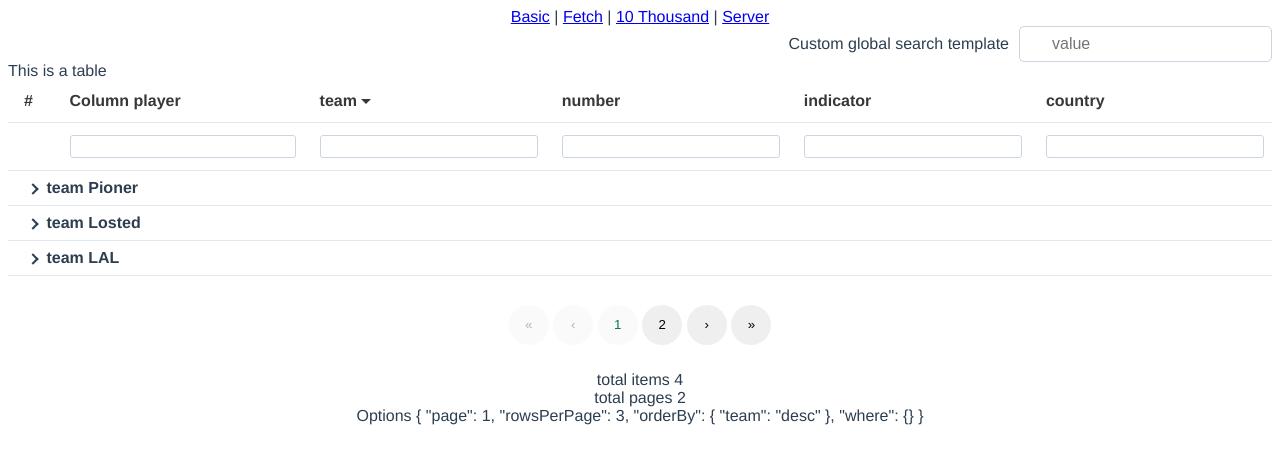
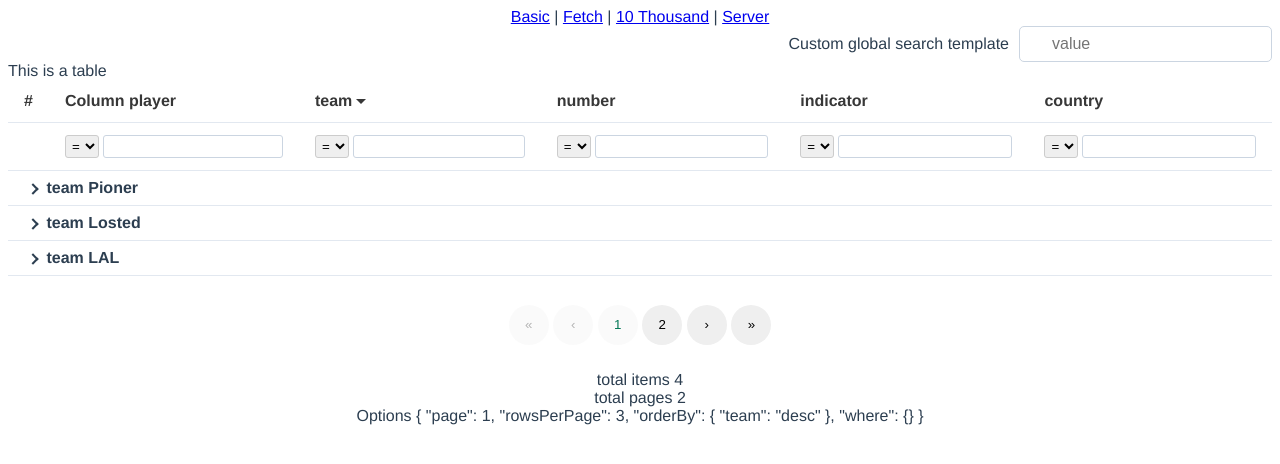
Before and after one commit to d-kochanzhi/cmp-data-table, a Vue app: page / in a window 1280 px wide. Shown: the top 464 px of the page. Built offline with nearby package versions, Linux system fonts and the light colour scheme; the HTML template or start-up script is replaced by a standard one.

Commit message:
adding operator to filters

```diff
--- a/src/components/cmp-table/cmp-table-filter.vue
+++ b/src/components/cmp-table/cmp-table-filter.vue
@@ -1,22 +1,52 @@
 <template>
-  <input
-    class="text-filter"
-    type="text"
-    :value="modelValue"
-    @input="handleInput"
-    @keydown.enter="handleFilter" />
+  <div class="filter-container">
+    <select v-model="filterValue.operator" class="operator-select" @change="handleFilter">
+      <option value="eq">=</option>
+      <option value="lt">&lt;</option>
+      <option value="lte">&le;</option>
+      <option value="gt">&gt;</option>
+      <option value="gte">&ge;</option>
+      <option value="ne">&ne;</option>
+      <option value="lk">*</option>
+    </select>
+    <input
+      class="text-filter"
+      type="text"
+      :value="filterValue.value"
+      @input="handleInput"
+      @keydown.enter="handleFilter" />
+  </div>
 </template>
 
 <script lang="ts">
 import { defineComponent } from 'vue';
+import { FilterValue } from './types/cmp-table';
 
 export default defineComponent({
   name: 'CmpTableFilter',
 
   props: {
     modelValue: {
-      type: String,
+      type: Object as () => FilterValue,
       required: true
+    }
+  },
+
+  data() {
+    return {
+      filterValue: {
+        value: '',
+        operator: 'eq'
+      } as FilterValue
+    }
+  },
+
+  watch: {
+    modelValue: {
+      immediate: true,
+      handler(newValue: FilterValue) {
+        this.filterValue = { ...newValue };
+      }
     }
   },
 
@@ -25,12 +55,31 @@ export default defineComponent({
   methods: {
     handleInput(event: Event) {
       const target = event.target as HTMLInputElement;
-      this.$emit('update:modelValue', target.value);
+      this.filterValue.value = target.value;
+      this.$emit('update:modelValue', this.filterValue);
     },
 
     handleFilter() {
-      this.$emit('filter', this.modelValue);
+      this.$emit('filter', this.filterValue);
+      this.$emit('update:modelValue', this.filterValue);
     }
   }
 });
 </script>
+
+<style scoped>
+.filter-container {
+  display: flex;
+  gap: 4px;
+}
+
+.operator-select {
+  padding: 2px;
+  border: 1px solid #ccc;
+  border-radius: 3px;
+}
+
+.text-filter {
+  flex: 1;
+}
+</style>
--- a/src/components/cmp-table/cmp-table.vue
+++ b/src/components/cmp-table/cmp-table.vue
@@ -82,8 +82,9 @@
               <th v-for="(header, index) in headersForRender" :key="index" class="header-quickFilter">
                 <div class="header-quickFilter">
                   <div v-if="valueOrDefault(header.filterable, true)">
-                    <cmpTableFilter v-model="quickFilters[header.field]"
-                      @filter="(value) => updateQuickFilter(header.field, value)" />
+                    <cmpTableFilter
+                      v-model="quickFilters[header.field]"
+                      @filter="(filterData) => updateQuickFilter(header.field, filterData)" />
                   </div>
                 </div>
 
@@ -208,7 +209,7 @@
 import cmpTableBodyRow from './cmp-table-body-row.vue';
 import cmpTableFilter from './cmp-table-filter.vue';
 import { PropType, computed, useSlots, toRefs, ref, reactive, watch, toRef } from 'vue';
-import { Item, Header, ViewOptions, ServerOptions, FetchFunction, DEFAULT_SERVER_OPTIONS, DEFAULT_VIEW_OPTIONS } from './types/cmp-table';
+import { Item, Header, ViewOptions, ServerOptions, FetchFunction, DEFAULT_SERVER_OPTIONS, DEFAULT_VIEW_OPTIONS, FilterValue } from './types/cmp-table';
 import propsWithDefault from './types/propsWithDefault';
 import './scss/style.scss';
 
@@ -308,17 +309,32 @@ const clickExpandableRow = (group: string) => {
 
 /* global filter */
 const searchInput = ref('');
-const searchChange = () => updateViewOptionsWhere('_g', searchInput.value);
+const searchChange = () => updateViewOptionsWhere('_g', {
+  value: searchInput.value,
+  operator: 'lk'
+});
 const updateGlobalFilter = (value: string) => {
   searchInput.value = value;
   searchChange();
 };
 
 /* quick filter */
+const quickFilters = reactive<{ [key: string]: FilterValue }>({});
 
-const quickFilters = reactive<{ [key: string]: any }>({});
-const updateQuickFilter = (field: string, value: string) =>
-  updateViewOptionsWhere(field, value);
+const updateQuickFilter = (field: string, filterData: FilterValue) => {
+  quickFilters[field] = filterData;
+  updateViewOptionsWhere(field, filterData);
+};
+
+// Добавить в setup или created
+headers.value.forEach(header => {
+  if (valueOrDefault(header.filterable, true)) {
+    quickFilters[header.field] = {
+      value: '',
+      operator: 'eq'
+    };
+  }
+});
 
 /* render  */
 const headersForRender = computed(() => {
--- a/src/components/cmp-table/types/cmp-table.ts
+++ b/src/components/cmp-table/types/cmp-table.ts
@@ -14,6 +14,13 @@ export type Header = {
 
 export type Item = Record<string, any>;
 
+export type FilterOperator = 'eq' | 'lt' | 'lte' | 'gt' | 'gte' | 'ne' | 'lk';
+
+export type FilterValue = {
+  value: string;
+  operator: FilterOperator;
+};
+
 export type ViewOptions = {
   page: number;
   rowsPerPage: number;
@@ -21,7 +28,7 @@ export type ViewOptions = {
     [key: string]: SortType;
   };
   where: {
-    [key: string]: any;
+    [key: string]: FilterValue;
   };
 };
 
--- a/src/components/cmp-table/useUtils/useItems.ts
+++ b/src/components/cmp-table/useUtils/useItems.ts
@@ -1,4 +1,4 @@
-import { Header, Item, ViewOptions, SortType } from '../types/cmp-table';
+import { Header, Item, ViewOptions, SortType, FilterValue } from '../types/cmp-table';
 import { Ref } from 'vue';
 import { getProps, valueOrDefault } from './useUtils';
 import useBaseItems from './useBaseItems';
@@ -47,6 +47,30 @@ export default function useItems(
     return items;
   };
 
+  const compareValues = (value: any, filterValue: FilterValue, fieldValue: string) => {
+    const compareValue = String(fieldValue).toLowerCase();
+    const searchValue = String(filterValue.value).toLowerCase();
+
+    switch (filterValue.operator) {
+      case 'eq':
+        return compareValue === searchValue;
+      case 'lt':
+        return Number(compareValue) < Number(searchValue);
+      case 'lte':
+        return Number(compareValue) <= Number(searchValue);
+      case 'gt':
+        return Number(compareValue) > Number(searchValue);
+      case 'gte':
+        return Number(compareValue) >= Number(searchValue);
+      case 'ne':
+        return compareValue !== searchValue;
+      case 'lk':
+        return compareValue.includes(searchValue);
+      default:
+        return compareValue === searchValue;
+    }
+  };
+
   const getFilteredItems = (items: Array<Item>) => {
     let whereKeys = getProps(viewOptionsComputed.value.where);
     if (whereKeys.size <= 0) return items;
@@ -60,10 +84,11 @@ export default function useItems(
           return headersComputed.value
             .filter((c) => valueOrDefault(c.filterable, true))
             .some((c) => {
-              return (
-                String(generateColumnContent(c.field, i))
-                  .toLowerCase()
-                  .indexOf(viewOptionsComputed.value.where['_g'].toLowerCase()) > -1
+              const fieldValue = String(generateColumnContent(c.field, i));
+              return compareValues(
+                fieldValue,
+                viewOptionsComputed.value.where['_g'],
+                fieldValue
               );
             });
         }),
@@ -76,12 +101,14 @@ export default function useItems(
     /*  quick search by fields */
     whereKeys.forEach((value, key) => {
       result = [
-        ...result.filter(
-          (i) =>
-            String(generateColumnContent(key, i))
-              .toLowerCase()
-              .indexOf(value.toLowerCase()) > -1,
-        ),
+        ...result.filter((i) => {
+          const fieldValue = String(generateColumnContent(key, i));
+          return compareValues(
+            fieldValue,
+            viewOptionsComputed.value.where[key],
+            fieldValue
+          );
+        }),
       ];
     });
 
--- a/src/components/cmp-table/useUtils/useViewOptions.ts
+++ b/src/components/cmp-table/useUtils/useViewOptions.ts
@@ -1,5 +1,5 @@
 import { Ref, computed, reactive, ref } from 'vue';
-import { DEFAULT_VIEW_OPTIONS, EmitsEventName, ViewOptions } from '../types/cmp-table';
+import { DEFAULT_VIEW_OPTIONS, EmitsEventName, ViewOptions, FilterValue } from '../types/cmp-table';
 import useEmits from './useEmits';
 
 export default function useViewOptions(
@@ -62,10 +62,16 @@ export default function useViewOptions(
     }
   };
 
-  const updateViewOptionsWhere = (field: string, value: string) => {
+  const updateViewOptionsWhere = (field: string, filterValue: FilterValue) => {
     if (viewOptionsComputed.value) {
       viewOptionsComputed.value.page = 1;
-      viewOptionsComputed.value.where[field] = value;
+
+      // Если значение пустое, удаляем параметр из where
+      if (!filterValue.value || filterValue.value.trim() === '') {
+        delete viewOptionsComputed.value.where[field];
+      } else {
+        viewOptionsComputed.value.where[field] = filterValue;
+      }
 
       viewOptionsComputed.value = {
         ...viewOptionsComputed.value,
--- a/src/views/ServerView.vue
+++ b/src/views/ServerView.vue
@@ -51,9 +51,10 @@ const fetchFunction = ref<FetchFunction>(async (params:ViewOptions) => {
 
   // Добавляем параметры фильтрации
   if (params.where) {
-    Object.entries(params.where).forEach(([field, value]) => {
-      if (value !== undefined && value !== null && value !== '') {
-        url.searchParams.append(field, value.toString());
+    Object.entries(params.where).forEach(([field, filterValue]) => {
+      if (filterValue && filterValue.value && filterValue.value.trim() !== '') {
+        url.searchParams.append(`${field}_operator`, filterValue.operator);
+        url.searchParams.append(field, filterValue.value.toString());
       }
     });
   }
```
